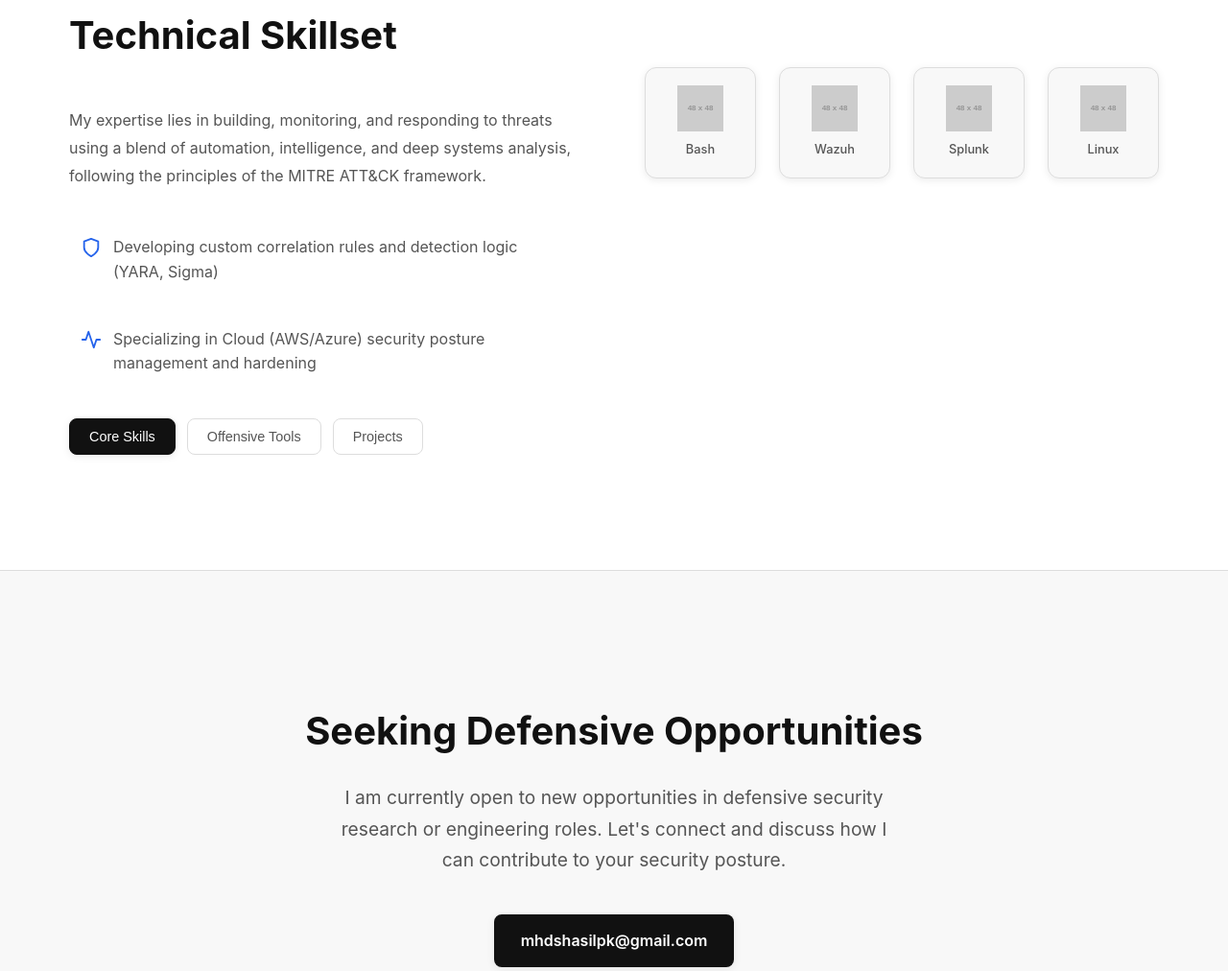
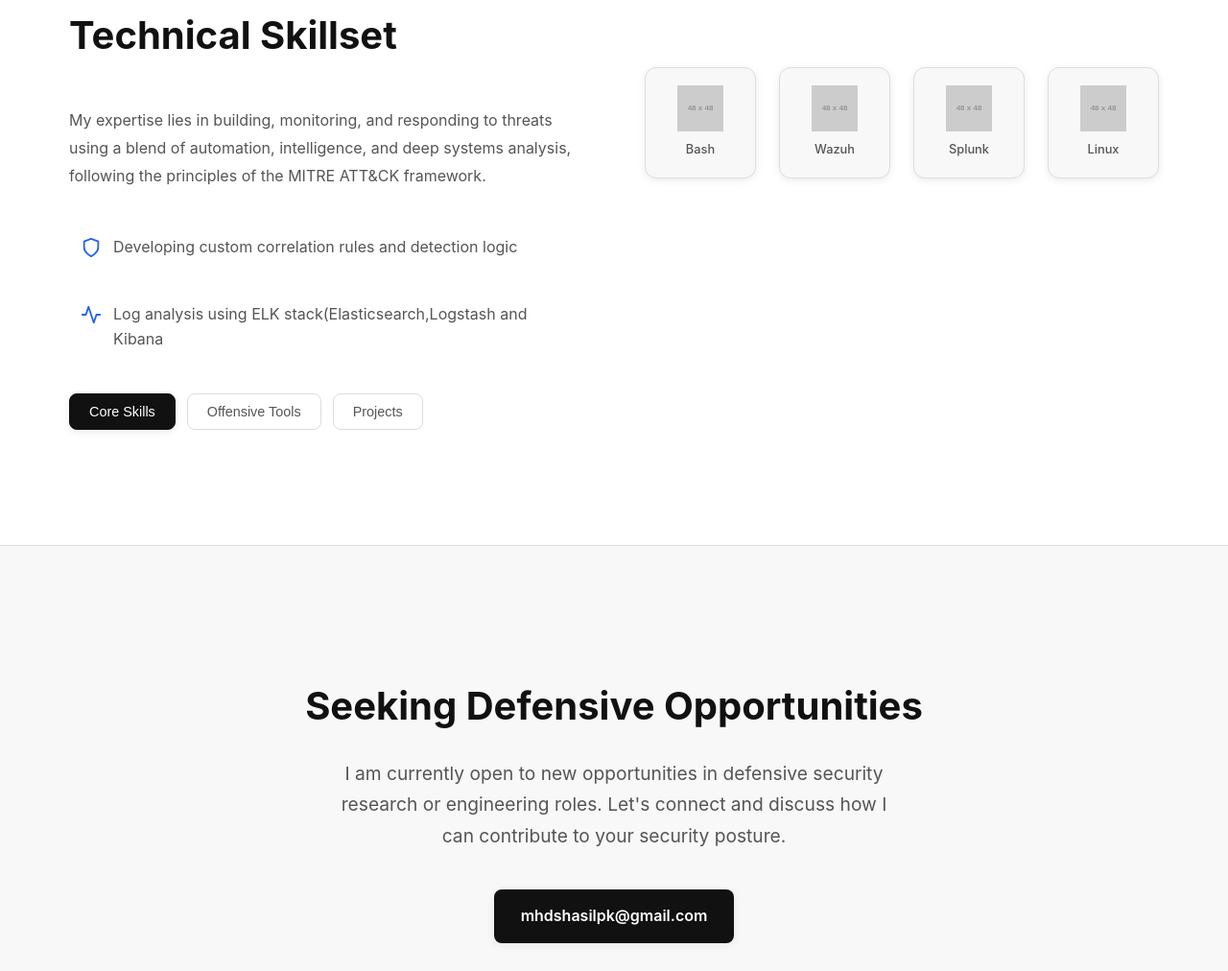
Before and after one commit to shazzil/shazzil, a plain HTML site: page index.html in a window 1280 px wide. Shown: the part 761-1773 px from the top of the page at 96% size. Drawn offline with Linux system fonts and the light colour scheme; placeholder pictures from the web are drawn by us.

Commit message:
Update text for correlation rules and log analysis

```diff
--- a/index.html
+++ b/index.html
@@ -795,13 +795,13 @@
                         <svg viewBox="0 0 24 24" fill="none" stroke="currentColor" stroke-width="2" stroke-linecap="round" stroke-linejoin="round">
                             <path d="M12 22s8-4 8-10V5l-8-3-8 3v7c0 6 8 10 8 10Z"/>
                         </svg>
-                        Developing custom correlation rules and detection logic (YARA, Sigma)
+                        Developing custom correlation rules and detection logic
                     </div>
                     <div class="icon-text">
                         <svg viewBox="0 0 24 24" fill="none" stroke="currentColor" stroke-width="2" stroke-linecap="round" stroke-linejoin="round">
                             <path d="M22 12h-4l-3 9L9 3l-3 9H2"/>
                         </svg>
-                        Specializing in Cloud (AWS/Azure) security posture management and hardening
+                        Log analysis using ELK stack(Elasticsearch,Logstash and Kibana
                     </div>
                 </div>
 
```
